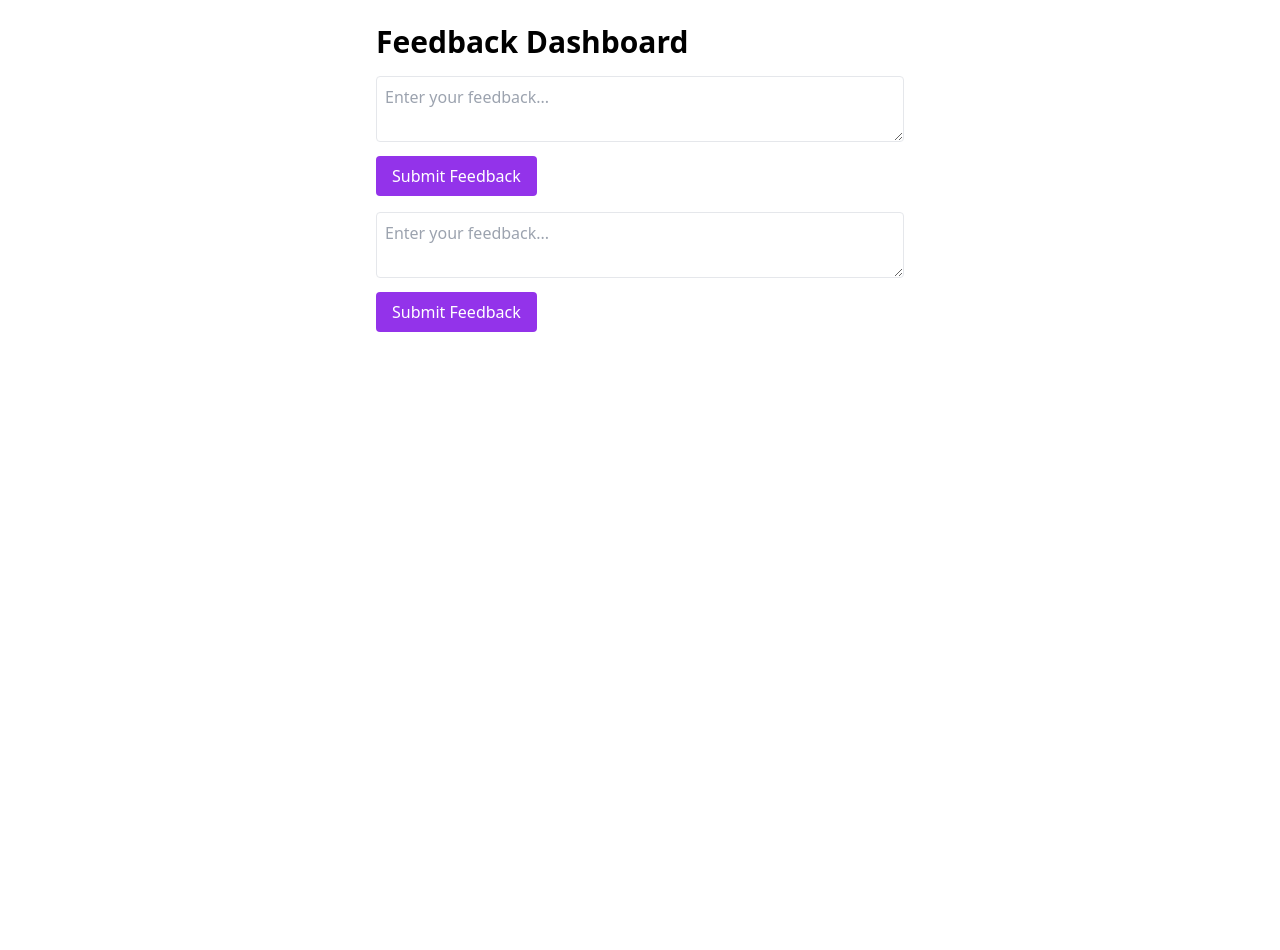
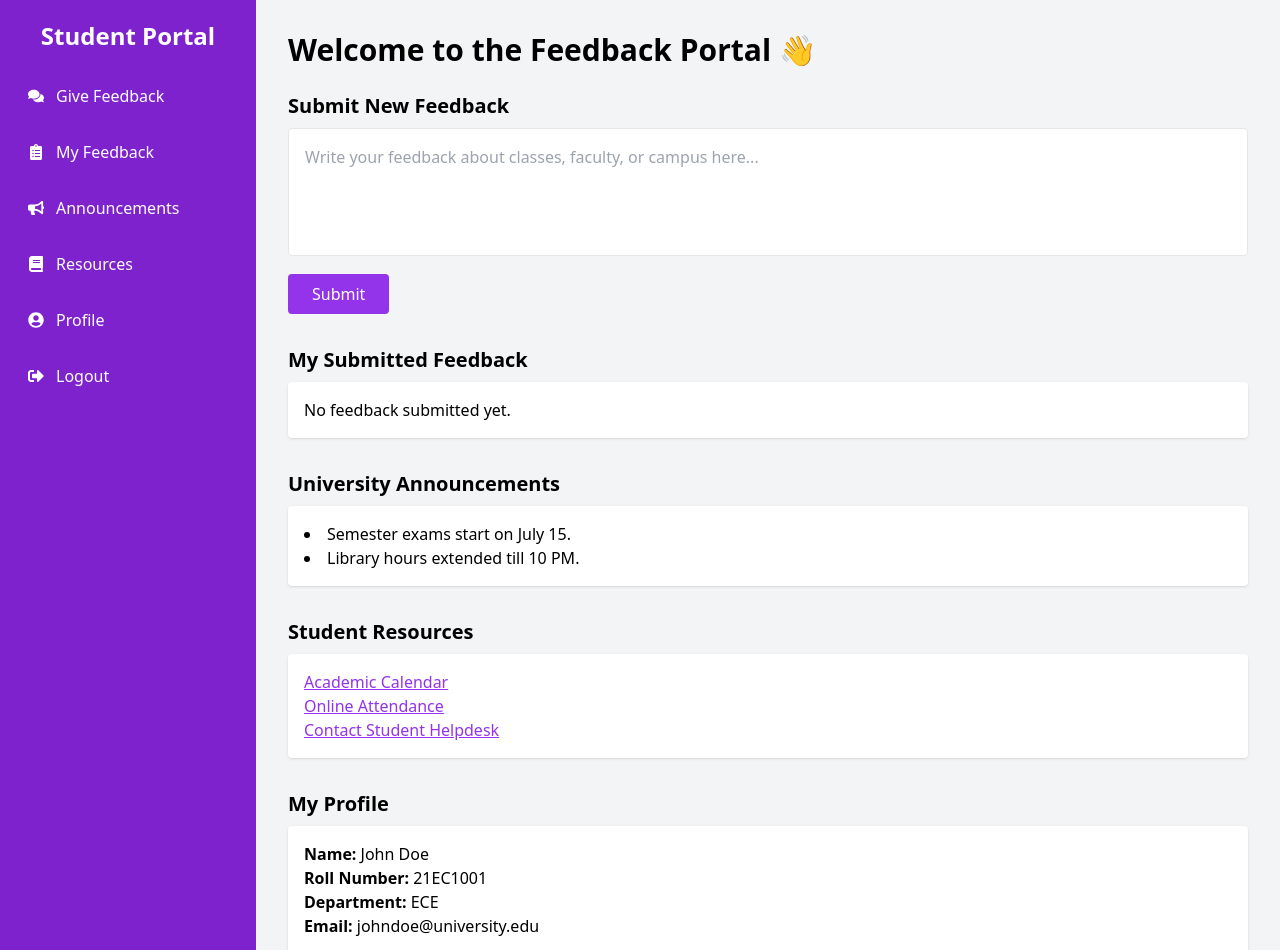
Before and after one commit to ISWARYA-hash8/feedback--portal, a React (Vite) app in the folder frontend/: page /dashboard in a window 1280 px wide. Shown: the top 950 px of the page. Before the commit the page ends 800 px from the top, so only its background shows below. Built offline with nearby package versions, Linux system fonts and the light colour scheme.

Commit message:
enhancing ui

```diff
--- a/frontend/package.json
+++ b/frontend/package.json
@@ -14,6 +14,7 @@
     "lucide-react": "^0.523.0",
     "react": "^19.1.0",
     "react-dom": "^19.1.0",
+    "react-icons": "^5.5.0",
     "react-router-dom": "^7.6.2"
   },
   "devDependencies": {
--- a/frontend/src/App.jsx
+++ b/frontend/src/App.jsx
@@ -2,6 +2,7 @@ import { BrowserRouter, Routes, Route } from "react-router-dom";
 import Login from "./pages/Login";
 import Register from "./pages/Register";
 import Dashboard from "./pages/Dashboard";
+import AdminDashboard from "./pages/AdminDashboard";
 
 function App() {
   return (
@@ -10,6 +11,7 @@ function App() {
         <Route path="/" element={<Login />} />
         <Route path="/register" element={<Register />} />
         <Route path="/dashboard" element={<Dashboard />} />
+        <Route path = "/admin" element={<AdminDashboard/>} />
       </Routes>
     </BrowserRouter>
   );
--- a/frontend/src/pages/AdminDashboard.jsx
+++ b/frontend/src/pages/AdminDashboard.jsx
@@ -0,0 +1,108 @@
+import React from 'react';
+import {
+  FaClipboardList,
+  FaCheckCircle,
+  FaBullhorn,
+  FaBook,
+  FaUsersCog,
+  FaSignOutAlt,
+} from 'react-icons/fa';
+
+const AdminDashboard = () => {
+  return (
+    <div className="min-h-screen flex bg-gray-100">
+      {/* Sidebar */}
+      <aside className="w-64 bg-gray-800 text-white p-5 space-y-6">
+        <h1 className="text-2xl font-bold text-center">Admin Panel</h1>
+        <nav className="flex flex-col gap-4">
+          <a href="#all-feedback" className="flex items-center gap-3 hover:bg-gray-700 p-2 rounded">
+            <FaClipboardList /> All Feedback
+          </a>
+          <a href="#resolved-feedback" className="flex items-center gap-3 hover:bg-gray-700 p-2 rounded">
+            <FaCheckCircle /> Resolved
+          </a>
+          <a href="#post-announcements" className="flex items-center gap-3 hover:bg-gray-700 p-2 rounded">
+            <FaBullhorn /> Announcements
+          </a>
+          <a href="#resources" className="flex items-center gap-3 hover:bg-gray-700 p-2 rounded">
+            <FaBook /> Resources
+          </a>
+          <a href="#students" className="flex items-center gap-3 hover:bg-gray-700 p-2 rounded">
+            <FaUsersCog /> Students
+          </a>
+          <a href="#logout" className="flex items-center gap-3 hover:bg-red-600 p-2 rounded mt-auto">
+            <FaSignOutAlt /> Logout
+          </a>
+        </nav>
+      </aside>
+
+      {/* Main content */}
+      <main className="flex-1 p-8">
+        <h2 className="text-3xl font-semibold mb-6">Welcome Admin 🎓</h2>
+
+        {/* All Feedback */}
+        <section id="all-feedback" className="mb-8">
+          <h3 className="text-xl font-bold mb-2">All Submitted Feedback</h3>
+          <div className="bg-white shadow rounded p-4 space-y-3">
+            <div className="border-b pb-2">
+              <p><strong>Student:</strong> John Doe</p>
+              <p><strong>Feedback:</strong> Classroom projectors are not working.</p>
+              <button className="mt-2 bg-green-600 text-white px-3 py-1 rounded hover:bg-green-700">
+                Mark as Resolved
+              </button>
+            </div>
+            <div className="border-b pb-2">
+              <p><strong>Student:</strong> Jane Smith</p>
+              <p><strong>Feedback:</strong> Need more placement training sessions.</p>
+              <button className="mt-2 bg-green-600 text-white px-3 py-1 rounded hover:bg-green-700">
+                Mark as Resolved
+              </button>
+            </div>
+          </div>
+        </section>
+
+        {/* Resolved Feedback */}
+        <section id="resolved-feedback" className="mb-8">
+          <h3 className="text-xl font-bold mb-2">Resolved Feedback</h3>
+          <div className="bg-white p-4 rounded shadow">
+            <p>No feedback resolved yet.</p>
+          </div>
+        </section>
+
+        {/* Post Announcements */}
+        <section id="post-announcements" className="mb-8">
+          <h3 className="text-xl font-bold mb-2">Post a New Announcement</h3>
+          <textarea
+            className="w-full p-4 h-24 border rounded focus:outline-purple-500"
+            placeholder="Enter your announcement here..."
+          />
+          <button className="mt-3 bg-purple-700 text-white px-6 py-2 rounded hover:bg-purple-800">
+            Post
+          </button>
+        </section>
+
+        {/* Manage Resources */}
+        <section id="resources" className="mb-8">
+          <h3 className="text-xl font-bold mb-2">Manage Resources</h3>
+          <div className="bg-white p-4 rounded shadow space-y-2">
+            <input type="text" placeholder="Add new resource link..." className="w-full p-2 border rounded" />
+            <button className="bg-purple-700 text-white px-4 py-2 rounded hover:bg-purple-800">
+              Add Resource
+            </button>
+          </div>
+        </section>
+
+        {/* Manage Students */}
+        <section id="students">
+          <h3 className="text-xl font-bold mb-2">Student Management</h3>
+          <div className="bg-white p-4 rounded shadow">
+            <p>Total Registered Students: <strong>256</strong></p>
+            <p>View or manage student profiles from backend panel.</p>
+          </div>
+        </section>
+      </main>
+    </div>
+  );
+};
+
+export default AdminDashboard;
--- a/frontend/src/pages/Dashboard.jsx
+++ b/frontend/src/pages/Dashboard.jsx
@@ -1,12 +1,92 @@
-import FeedbackForm from "../components/FeedbackForm";
-import FeedbackList from "../components/FeedbackList";
+import React from 'react';
+import { FaComments, FaClipboardList, FaBullhorn, FaUserCircle, FaBook, FaSignOutAlt } from 'react-icons/fa';
 
-export default function Dashboard() {
+const Dashboard = () => {
   return (
-    <div className="max-w-xl mx-auto p-6">
-      <h1 className="text-3xl font-bold mb-4">Feedback Dashboard</h1>
-      <FeedbackForm fetchFeedbacks={() => {}} />
-      <FeedbackList />
+    <div className="min-h-screen flex bg-gray-100">
+      {/* Sidebar */}
+      <aside className="w-64 bg-purple-700 text-white flex flex-col p-5 space-y-6">
+        <h1 className="text-2xl font-bold text-center">Student Portal</h1>
+        <nav className="flex flex-col gap-4">
+          <a href="#give-feedback" className="flex items-center gap-3 hover:bg-purple-600 p-2 rounded">
+            <FaComments /> Give Feedback
+          </a>
+          <a href="#my-feedback" className="flex items-center gap-3 hover:bg-purple-600 p-2 rounded">
+            <FaClipboardList /> My Feedback
+          </a>
+          <a href="#announcements" className="flex items-center gap-3 hover:bg-purple-600 p-2 rounded">
+            <FaBullhorn /> Announcements
+          </a>
+          <a href="#resources" className="flex items-center gap-3 hover:bg-purple-600 p-2 rounded">
+            <FaBook /> Resources
+          </a>
+          <a href="#profile" className="flex items-center gap-3 hover:bg-purple-600 p-2 rounded">
+            <FaUserCircle /> Profile
+          </a>
+          <a href="#logout" className="flex items-center gap-3 hover:bg-red-600 p-2 rounded mt-auto">
+            <FaSignOutAlt /> Logout
+          </a>
+        </nav>
+      </aside>
+
+      {/* Main Content */}
+      <main className="flex-1 p-8">
+        <h2 className="text-3xl font-semibold mb-6">Welcome to the Feedback Portal 👋</h2>
+
+        {/* Give Feedback Section */}
+        <section id="give-feedback" className="mb-8">
+          <h3 className="text-xl font-bold mb-2">Submit New Feedback</h3>
+          <textarea
+            className="w-full h-32 p-4 border rounded resize-none focus:outline-purple-500"
+            placeholder="Write your feedback about classes, faculty, or campus here..."
+          />
+          <button className="mt-3 bg-purple-600 text-white px-6 py-2 rounded hover:bg-purple-700">
+            Submit
+          </button>
+        </section>
+
+        {/* View Feedback Section */}
+        <section id="my-feedback" className="mb-8">
+          <h3 className="text-xl font-bold mb-2">My Submitted Feedback</h3>
+          <div className="bg-white p-4 shadow rounded">
+            <p>No feedback submitted yet.</p>
+          </div>
+        </section>
+
+        {/* Announcements */}
+        <section id="announcements" className="mb-8">
+          <h3 className="text-xl font-bold mb-2">University Announcements</h3>
+          <div className="bg-white p-4 shadow rounded">
+            <ul className="list-disc list-inside">
+              <li>Semester exams start on July 15.</li>
+              <li>Library hours extended till 10 PM.</li>
+            </ul>
+          </div>
+        </section>
+
+        {/* Resources */}
+        <section id="resources" className="mb-8">
+          <h3 className="text-xl font-bold mb-2">Student Resources</h3>
+          <div className="bg-white p-4 shadow rounded space-y-2">
+            <a href="#" className="text-purple-600 underline">Academic Calendar</a><br />
+            <a href="#" className="text-purple-600 underline">Online Attendance</a><br />
+            <a href="#" className="text-purple-600 underline">Contact Student Helpdesk</a>
+          </div>
+        </section>
+
+        {/* Profile */}
+        <section id="profile">
+          <h3 className="text-xl font-bold mb-2">My Profile</h3>
+          <div className="bg-white p-4 shadow rounded">
+            <p><strong>Name:</strong> John Doe</p>
+            <p><strong>Roll Number:</strong> 21EC1001</p>
+            <p><strong>Department:</strong> ECE</p>
+            <p><strong>Email:</strong> johndoe@university.edu</p>
+          </div>
+        </section>
+      </main>
     </div>
   );
-}
+};
+
+export default Dashboard;
--- a/frontend/src/pages/Register.jsx
+++ b/frontend/src/pages/Register.jsx
@@ -1,6 +1,8 @@
 // src/pages/Register.jsx
 import React, { useState } from 'react';
 import axios from 'axios';
+import { User, Mail, Lock } from 'lucide-react';
+import registerImage from '/assets/login-amico.png'; // your uploaded image
 
 const Register = () => {
   const [formData, setFormData] = useState({
@@ -19,24 +21,70 @@ const Register = () => {
       const res = await axios.post('http://localhost:5000/api/auth/register', formData);
       console.log('User registered:', res.data);
     } catch (err) {
-      console.error('Registration failed:', err.response.data.message);
+      console.error('Registration failed:', err.response?.data?.message || err.message);
     }
   };
 
   return (
-    <div className="flex justify-center items-center h-screen bg-gray-100">
-      <form onSubmit={handleSubmit} className="bg-white p-8 rounded shadow-md w-80">
-        <h2 className="text-xl font-bold mb-4">Register</h2>
-        <input type="text" name="name" placeholder="Name" onChange={handleChange}
-               className="w-full mb-2 p-2 border rounded" required />
-        <input type="email" name="email" placeholder="Email" onChange={handleChange}
-               className="w-full mb-2 p-2 border rounded" required />
-        <input type="password" name="password" placeholder="Password" onChange={handleChange}
-               className="w-full mb-4 p-2 border rounded" required />
-        <button type="submit" className="w-full bg-blue-500 text-white p-2 rounded hover:bg-blue-600">
-          Register
-        </button>
-      </form>
+    <div className="flex justify-center items-center h-screen bg-gray-100 px-4">
+      <div className="bg-white shadow-md rounded-lg flex flex-col md:flex-row w-full max-w-4xl overflow-hidden">
+
+        {/* Image Section */}
+        <div className="hidden md:flex items-center justify-center bg-gray-100 p-4 w-1/2">
+          <img src={registerImage} alt="Register Illustration" className="max-w-full h-auto" />
+        </div>
+
+        {/* Form Section */}
+        <form
+          onSubmit={handleSubmit}
+          className="flex flex-col justify-center p-8 w-full md:w-1/2"
+        >
+          <h2 className="text-2xl font-bold mb-6 text-center">Register</h2>
+
+          <div className="flex items-center border rounded mb-4 p-2">
+            <User className="w-5 h-5 text-gray-500 mr-2" />
+            <input
+              type="text"
+              name="name"
+              placeholder="Name"
+              onChange={handleChange}
+              className="w-full focus:outline-none"
+              required
+            />
+          </div>
+
+          <div className="flex items-center border rounded mb-4 p-2">
+            <Mail className="w-5 h-5 text-gray-500 mr-2" />
+            <input
+              type="email"
+              name="email"
+              placeholder="Email"
+              onChange={handleChange}
+              className="w-full focus:outline-none"
+              required
+            />
+          </div>
+
+          <div className="flex items-center border rounded mb-6 p-2">
+            <Lock className="w-5 h-5 text-gray-500 mr-2" />
+            <input
+              type="password"
+              name="password"
+              placeholder="Password"
+              onChange={handleChange}
+              className="w-full focus:outline-none"
+              required
+            />
+          </div>
+
+          <button
+            type="submit"
+            className="w-full bg-purple-600 text-white p-2 rounded hover:bg-purple-700 transition"
+          >
+            Register
+          </button>
+        </form>
+      </div>
     </div>
   );
 };
```
Also changed, not shown: 1 other file (tests, documents, lock files or other folders).
